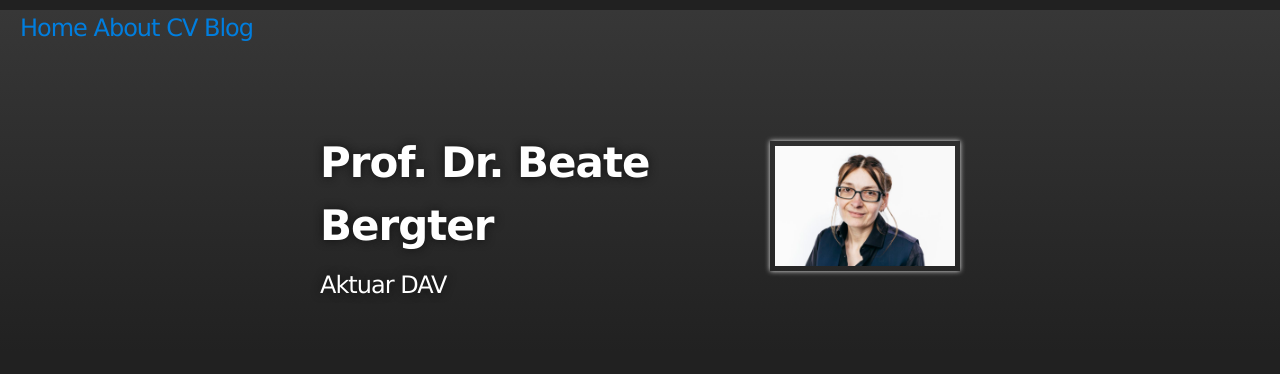
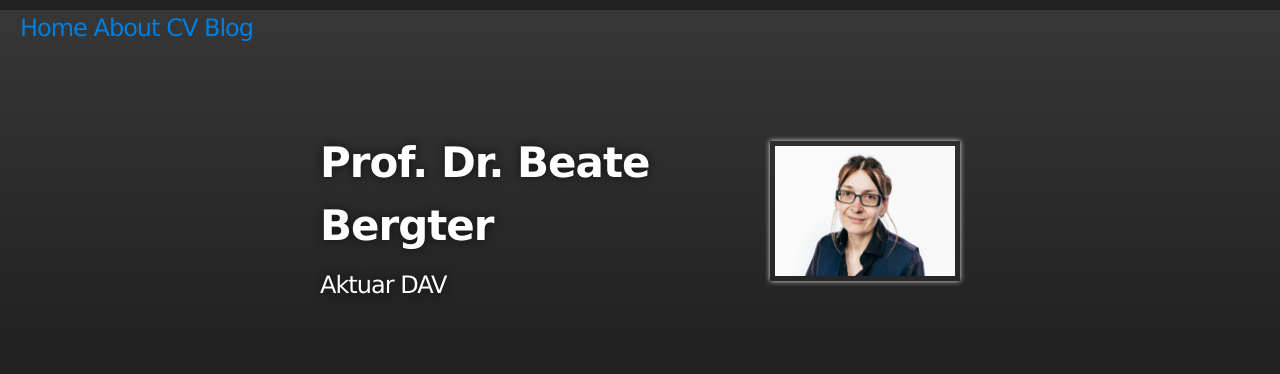
Before and after one commit to bbergter/bbergter, a Jekyll site: the page index.html, which Jekyll copies as it is, in a window 1280 px wide. Shown: the top 374 px of the page. Built offline with Jekyll 4.4.1, drawn with Linux system fonts in a browser that asks for light colours.

Commit message:
Update index.html

```diff
--- a/index.html
+++ b/index.html
@@ -40,7 +40,7 @@
         <header class="inner">
 
 
-        <img alt="moi" src="moi.jpg" height="120" align="right" hspace="100" width="180">
+        <img alt="moi" src="moi.jpg" height="130" align="right" hspace="100" width="180">
 
           <h1 id="project_title">Prof. Dr. Beate Bergter</h1>
           <h2 id="project_tagline">Aktuar DAV</h2>
```
